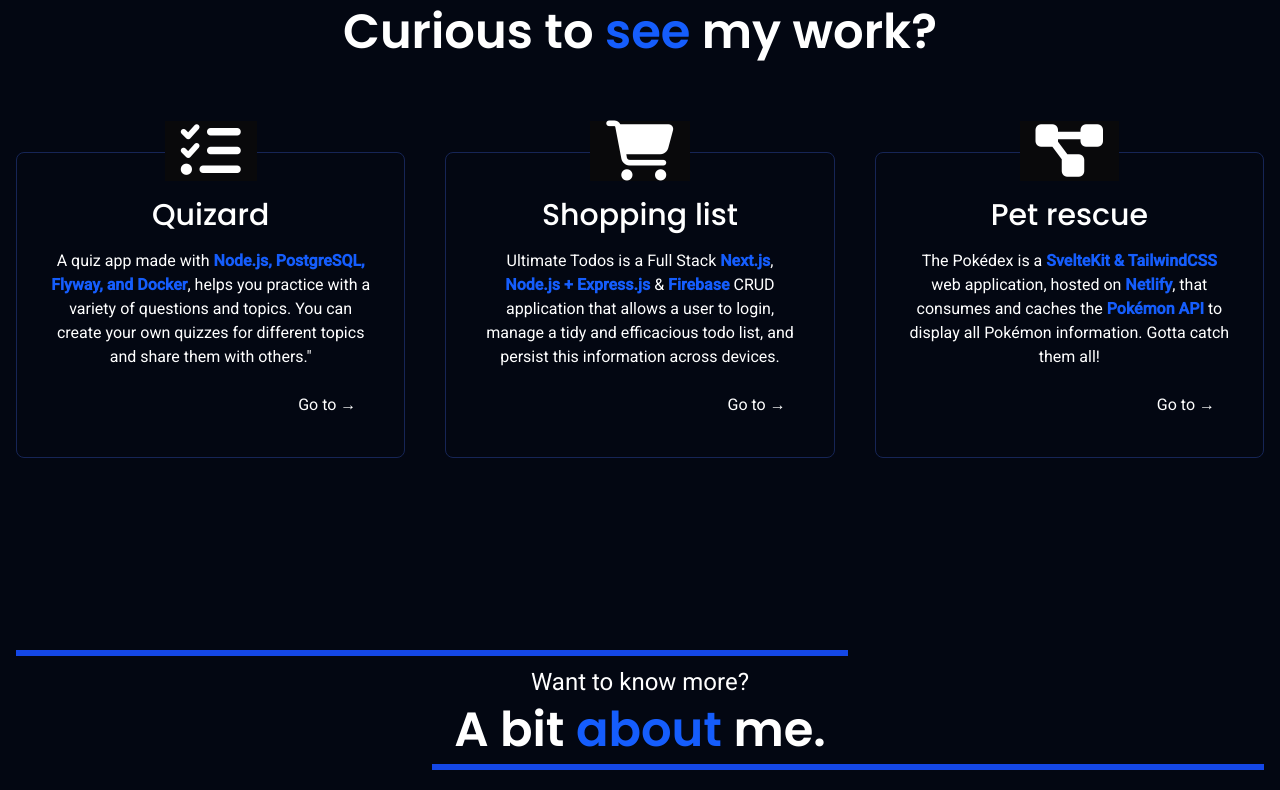
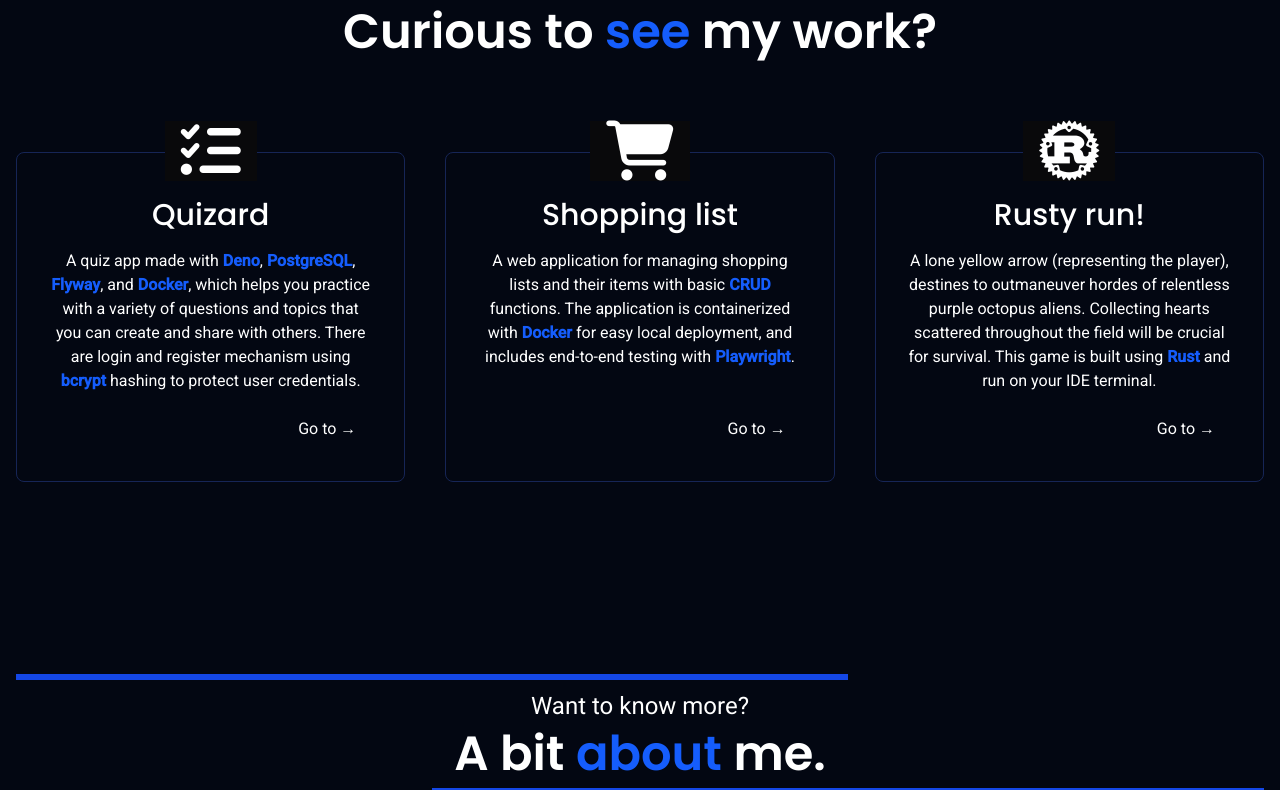
Before and after one commit to mitiqttg/Portfolio-svelte, a SvelteKit app: page / in a window 1280 px wide. Shown: the part 1050-1840 px from the top of the page. Built offline with nearby package versions, Linux system fonts and the light colour scheme.

Commit message:
add styling

```diff
--- a/src/components/Footer.svelte
+++ b/src/components/Footer.svelte
@@ -7,11 +7,19 @@
     </p>
     <div class="flex flex-col gap-4 items-center justify-left">
         <p><b class="pr-2">Email</b> <a class="text-yellow-400" href="mailto:minhtien2812000@gmail.com">minhtien2812000@gmail.com</a></p>
-        <p><b class="pr-2">Instagram</b> <a class="text-yellow-400" href="https://www.instagram.com/mitifromqt">mitifromqt</a></p>
+        <p>
+            <b class="pr-2">Instagram</b>
+            <a class="text-yellow-400" target="_blank" href="https://www.instagram.com/mitifromqt">mitifromqt<sup class=""
+            ><span class="text-xs scale-75 pl-0.5"
+                ><i
+                    class="fa-solid fa-arrow-up-right-from-square text-xs scale-[75%]"
+                ></i></span
+            ></sup
+        ></a></p>
         <p>
             <b class="pr-2">GitHub</b>
-            <a href="https://github.com/mitiqttg" target="_blank" class="text-yellow-500"
-                >Tien Minh Tran<sup class=""
+            <a href="https://github.com/mitiqttg" target="_blank" class="text-yellow-500">
+                Tien Minh Tran<sup class=""
                     ><span class="text-xs scale-75 pl-0.5"
                         ><i
                             class="fa-solid fa-arrow-up-right-from-square text-xs scale-[75%]"
--- a/src/components/Header.svelte
+++ b/src/components/Header.svelte
@@ -27,7 +27,7 @@
 <header
   class={"sticky z-[100] duration-200 mx-auto px-6 flex left-0 right-0 items-center transition-all md:top-0 md:bottom-auto bottom-0 md:w-[33rem] justify-between md:justify-self-center md:mt-4 md:rounded-full border-b " +
     (y > 0
-      ? "py-4 md:py-3 bg-blue-600 opacity-28 hover:opacity-88 hover:bg-blue-850 border-transparent mt-2 md:mt-1"
+      ? "py-4 md:py-3 bg-sky-600 opacity-28 hover:opacity-88 hover:bg-sky-850 border-transparent mt-2 md:mt-1"
       : " py-6 bg-transparent border-transparent mt-0")}
 >
   <button
--- a/src/components/Main.svelte
+++ b/src/components/Main.svelte
@@ -4,7 +4,6 @@
     import { onMount, onDestroy } from "svelte";
     import { flip } from 'svelte/animate';
 
-    // Clockwise path for 5x2 grid
     const path = [
         [0, 0], [1, 0], [2, 0], [3, 0], [4, 0],
         [4, 1], [3, 1], [2, 1], [1, 1], [0, 1]
@@ -23,7 +22,6 @@
         { name: "MongoDB", icon: "/images/mongodb-icon.svg", id: 10 }
     ];
 
-    // Initial positions match path indices
     let positions = techs.map((_, i) => i);
 
     function rotatePositions() {
@@ -43,18 +41,21 @@
             icon: 'fa-solid fa-list-check',
             description:
             'A quiz app made with <strong>Node.js, PostgreSQL, Flyway, and Docker</strong>, helps you practice with a variety of questions and topics. You can create your own quizzes for different topics and share them with others.',
+            href: 'https://github.com/mitiqttg/Quizard-of-Oz',
         },
         {
             name: 'Shopping list',
             icon: 'fa-solid fa-cart-shopping',
             description:
             'Ultimate Todos is a Full Stack <strong>Next.js</strong>, <strong>Node.js + Express.js</strong> & <strong>Firebase</strong> CRUD application that allows a user to login, manage a tidy and efficacious todo list, and persist this information across devices.',
+            href: 'https://github.com/mitiqttg/shoppingListsPage',
         },
         {
-            name: 'Pet rescue',
-            icon: 'fa-solid fa-diagram-project',
+            name: 'Rusty run!',
+            icon: 'fa-brands fa-rust',
             description:
-            'The Pokédex is a <strong>SvelteKit & TailwindCSS</strong> web application, hosted on <strong>Netlify</strong>, that consumes and caches the <strong>Pokémon API</strong> to display all Pokémon information. Gotta catch them all!',
+            'A lone yellow arrow (representing the player), must outmaneuver hordes of relentless purple octopus aliens.  Collecting hearts scattered throughout the field will be crucial for survival. This game is built using <strong>Rust</strong> and run on your IDE terminal.',
+            href: 'https://github.com/mitiqttg/Rust-game-project',
         },
     ];
 
@@ -171,7 +172,6 @@
     <section id="introPage" class="grid grid-cols-1 lg:grid-cols-2 gap-10 py-8 sm:py-14">
         <!-- Left Column -->
         <div class="flex flex-col lg:justify-center pl-10 text-center lg:text-left gap-6 md:gap-8 lg:gap-10 lg:pl-12">
-
           <h2 class=" text-4xl sm:text-5xl md:text-6xl">
             Hi! I'm <span class="poppins text-blue-500">Tien</span> Tran
             <br />
@@ -181,7 +181,6 @@
             </span>
           </h2>
           <p class="text-base sm:text-lg md:text-xl lg:pl-[1px]">
-
             Currently, I'm exploring <span class="poppins text-blue-500 ">WebDev</span> and <span class="poppins text-blue-500 ">Cloud Computing</span> <br />
             I love solving challenges and helping people around me <br />
             You will mostly find me playing sports in my free time
@@ -239,24 +238,18 @@
     <div class="grid grid-cols-1 lg:grid-cols-3 gap-12 lg:gap-10">
       <Step step={steps[0]}>
         <p>
-          A quiz app made with <strong class="text-blue-600">Node.js, PostgreSQL, Flyway, and Docker</strong>, helps you
-          practice with a variety of questions and topics. You can create your own quizzes for different topics and share
-          them with others."
+          A quiz app made with <strong class="text-blue-600">Deno</strong>, <strong class="text-blue-600">PostgreSQL</strong>, <strong class="text-blue-600">Flyway</strong>, and <strong class="text-blue-600">Docker</strong>, which helps you
+          practice with a variety of questions and topics that you can create and share with others. There are login and register mechanism using <strong class="text-blue-600">bcrypt</strong> hashing to protect user credentials.
         </p>
       </Step>
       <Step step={steps[1]}>
         <p>
-          Ultimate Todos is a Full Stack <strong class="text-blue-600">Next.js</strong>,
-          <strong class="text-blue-600">Node.js + Express.js</strong> & <strong class="text-blue-600">Firebase</strong>
-          CRUD application that allows a user to login, manage a tidy and efficacious todo list, and persist this
-          information across devices.
+          A web application for managing shopping lists and their items with basic <strong class="text-blue-600">CRUD</strong> functions. The application is containerized with <strong class="text-blue-600">Docker</strong> for easy local deployment, and includes end-to-end testing with <strong class="text-blue-600">Playwright</strong>.
         </p>
       </Step>
       <Step step={steps[2]}>
         <p>
-          The Pokédex is a <strong class="text-blue-600">SvelteKit & TailwindCSS</strong> web application, hosted on
-          <strong class="text-blue-600">Netlify</strong>, that consumes and caches the
-          <strong class="text-blue-600">Pokémon API</strong> to display all Pokémon information. Gotta catch them all!
+          A lone yellow arrow (representing the player), destines to outmaneuver hordes of relentless purple octopus aliens.  Collecting hearts scattered throughout the field will be crucial for survival. This game is built using <strong class="text-blue-600">Rust</strong> and run on your IDE terminal.
         </p>
       </Step>
     </div>
```
Also changed, not shown: src/routes/+layout.svelte (+4 -10 lines).
